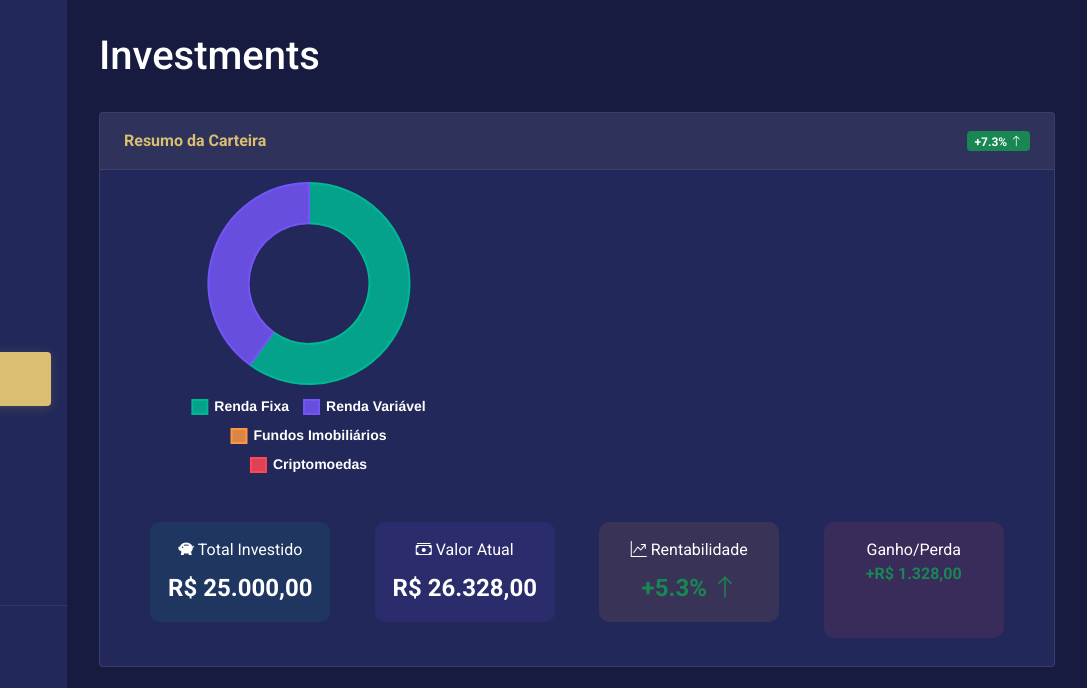
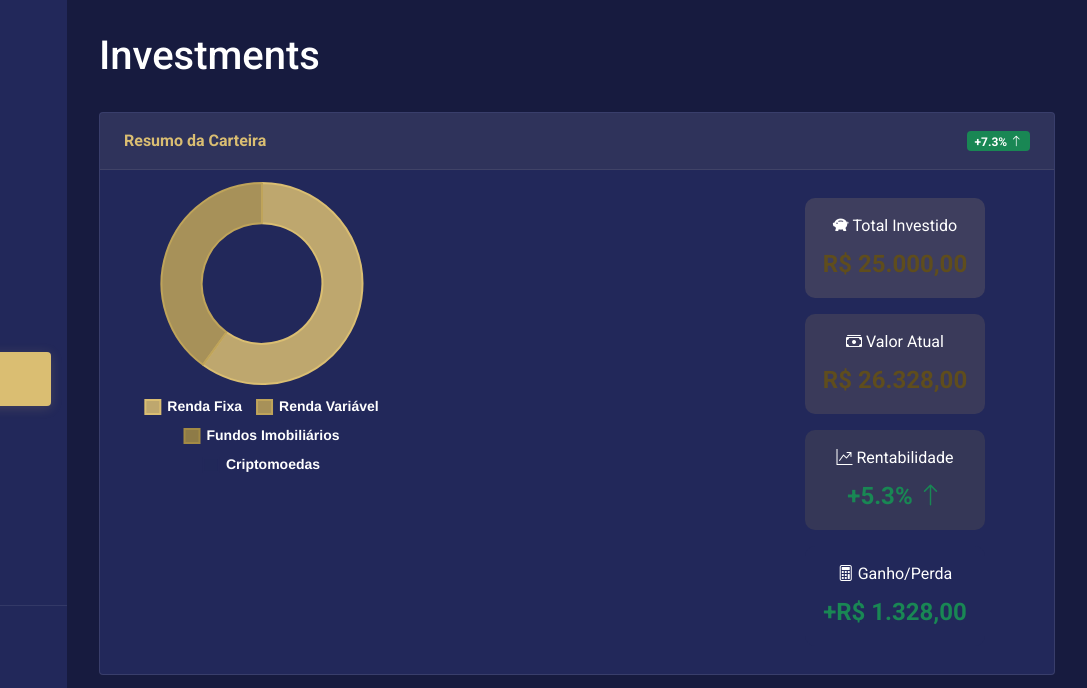
Before and after one commit to allurco/cap9-telas-fintech, a website: page investimentos.html in a window 1280 px wide. Shown: the top 688 px of the page, 193-1280 px from the left. Drawn offline with nearby package versions, Linux system fonts and the light colour scheme.

Commit message:
Restore two-column layout and update color scheme to gold and blue

```diff
--- a/investimentos.html
+++ b/investimentos.html
@@ -88,27 +88,29 @@
                     <span class="badge bg-success">+7.3% <i class="bi bi-arrow-up"></i></span>
                 </div>
                 <div class="card-body">
-                    <div class="chart-container mb-4" style="position: relative; height: 300px; max-width: 90%; margin: 0 auto;">
-                        <canvas id="portfolioChart"></canvas>
-                    </div>
                     <div class="row">
-                        <div class="col-md-12">
+                        <div class="col-md-8">
+                            <div class="chart-container" style="position: relative; height: 300px; margin: 0 auto;">
+                                <canvas id="portfolioChart"></canvas>
+                            </div>
+                        </div>
+                        <div class="col-md-4">
                             <div class="portfolio-stats d-flex flex-wrap justify-content-between p-3 text-center">
-                                <div class="stats-item mb-3 p-3 mx-auto" style="min-width: 180px; border-radius: 10px; background-color: rgba(0, 184, 148, 0.1);">
+                                <div class="stats-item mb-3 p-3 mx-auto" style="min-width: 180px; border-radius: 10px; background-color: rgba(218, 190, 114, 0.15);">
                                     <div class="stats-label mb-2"><i class="bi bi-piggy-bank-fill"></i> Total Investido</div>
-                                    <div class="stats-value fw-bold" id="totalInvested" style="font-size: 1.5rem;">R$ 25.000,00</div>
+                                    <div class="stats-value fw-bold" id="totalInvested" style="font-size: 1.5rem; color: var(--gold-dark);">R$ 25.000,00</div>
                                 </div>
-                                <div class="stats-item mb-3 p-3 mx-auto" style="min-width: 180px; border-radius: 10px; background-color: rgba(116, 85, 247, 0.1);">
+                                <div class="stats-item mb-3 p-3 mx-auto" style="min-width: 180px; border-radius: 10px; background-color: rgba(191, 164, 90, 0.15);">
                                     <div class="stats-label mb-2"><i class="bi bi-cash-stack"></i> Valor Atual</div>
-                                    <div class="stats-value fw-bold" id="currentValue" style="font-size: 1.5rem;">R$ 26.825,00</div>
+                                    <div class="stats-value fw-bold" id="currentValue" style="font-size: 1.5rem; color: var(--gold-dark);">R$ 26.825,00</div>
                                 </div>
-                                <div class="stats-item mb-3 p-3 mx-auto" style="min-width: 180px; border-radius: 10px; background-color: rgba(253, 150, 68, 0.1);">
+                                <div class="stats-item mb-3 p-3 mx-auto" style="min-width: 180px; border-radius: 10px; background-color: rgba(162, 138, 69, 0.15);">
                                     <div class="stats-label mb-2"><i class="bi bi-graph-up-arrow"></i> Rentabilidade</div>
                                     <div class="stats-value text-success fw-bold" id="profitability" style="font-size: 1.5rem;">+7.3%</div>
                                 </div>
-                                <div class="stats-item p-3 mx-auto" style="min-width: 180px; border-radius: 10px; background-color: rgba(255, 71, 87, 0.1);">
-                                    <div class="stats-label">Ganho/Perda</div>
-                                    <div class="stats-value text-success fw-bold" id="gainLoss">+R$ 1.825,00</div>
+                                <div class="stats-item p-3 mx-auto" style="min-width: 180px; border-radius: 10px; background-color: rgba(34, 40, 90, 0.15);">
+                                    <div class="stats-label mb-2"><i class="bi bi-calculator"></i> Ganho/Perda</div>
+                                    <div class="stats-value text-success fw-bold" id="gainLoss" style="font-size: 1.5rem;">+R$ 1.825,00</div>
                                 </div>
                             </div>
                         </div>
--- a/investimentos.js
+++ b/investimentos.js
@@ -112,23 +112,23 @@ function renderPortfolioChart() {
         datasets: [{
             data: [totalFixed, totalVariable, totalRealEstate, totalCrypto],
             backgroundColor: [
-                'rgba(0, 184, 148, 0.85)',  // Teal - Fixed Income
-                'rgba(116, 85, 247, 0.85)', // Purple - Variable Income
-                'rgba(253, 150, 68, 0.85)', // Orange - Real Estate
-                'rgba(255, 71, 87, 0.85)'   // Pink - Crypto
+                'rgba(218, 190, 114, 0.85)',  // Gold - Fixed Income
+                'rgba(191, 164, 90, 0.85)',    // Gold variant - Variable Income
+                'rgba(162, 138, 69, 0.85)',    // Gold variant dark - Real Estate
+                'rgba(34, 40, 90, 0.85)'       // Blue - Crypto
             ],
             borderColor: [
-                'rgba(0, 184, 148, 1)',
-                'rgba(116, 85, 247, 1)',
-                'rgba(253, 150, 68, 1)',
-                'rgba(255, 71, 87, 1)'
+                'rgba(218, 190, 114, 1)',
+                'rgba(191, 164, 90, 1)',
+                'rgba(162, 138, 69, 1)',
+                'rgba(34, 40, 90, 1)'
             ],
             borderWidth: 2,
             hoverBackgroundColor: [
-                'rgba(0, 184, 148, 1)',
-                'rgba(116, 85, 247, 1)',
-                'rgba(253, 150, 68, 1)',
-                'rgba(255, 71, 87, 1)'
+                'rgba(218, 190, 114, 1)',
+                'rgba(191, 164, 90, 1)',
+                'rgba(162, 138, 69, 1)',
+                'rgba(34, 40, 90, 1)'
             ],
             hoverBorderWidth: 3
         }]
```
